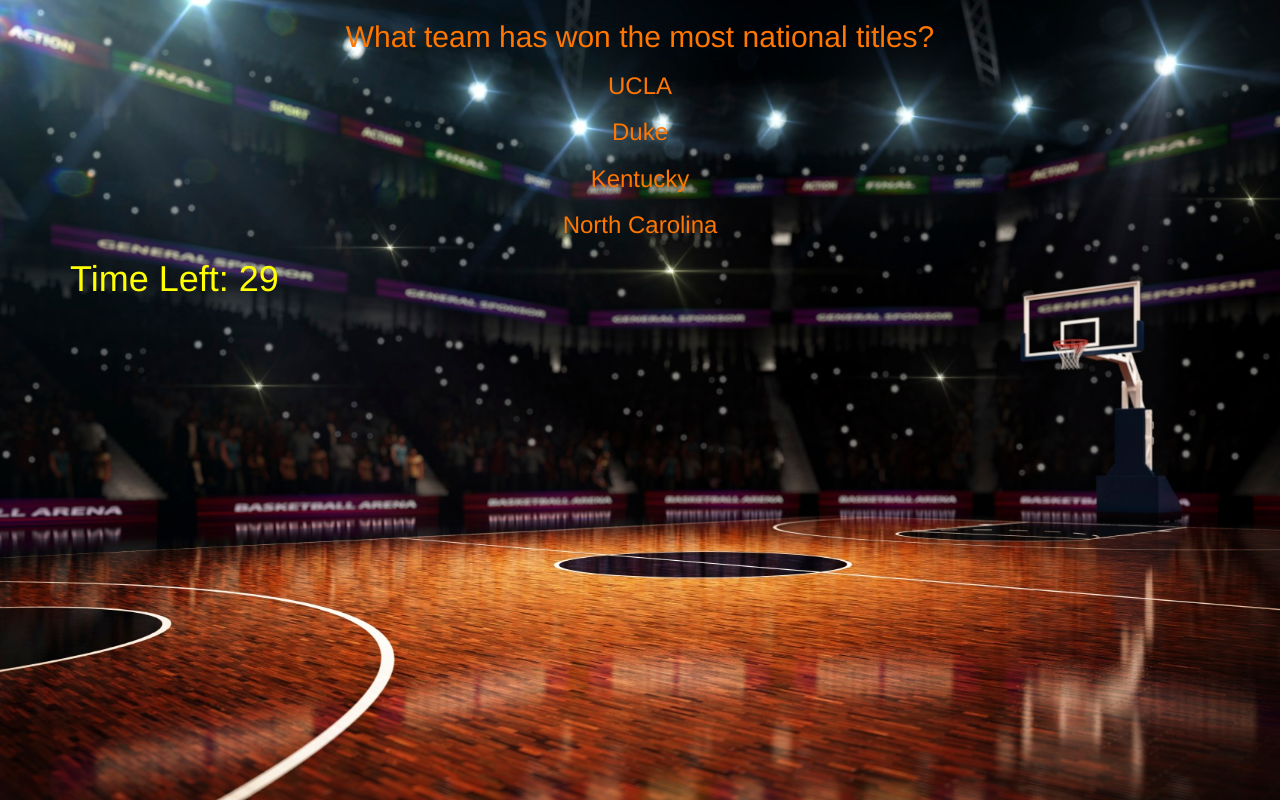
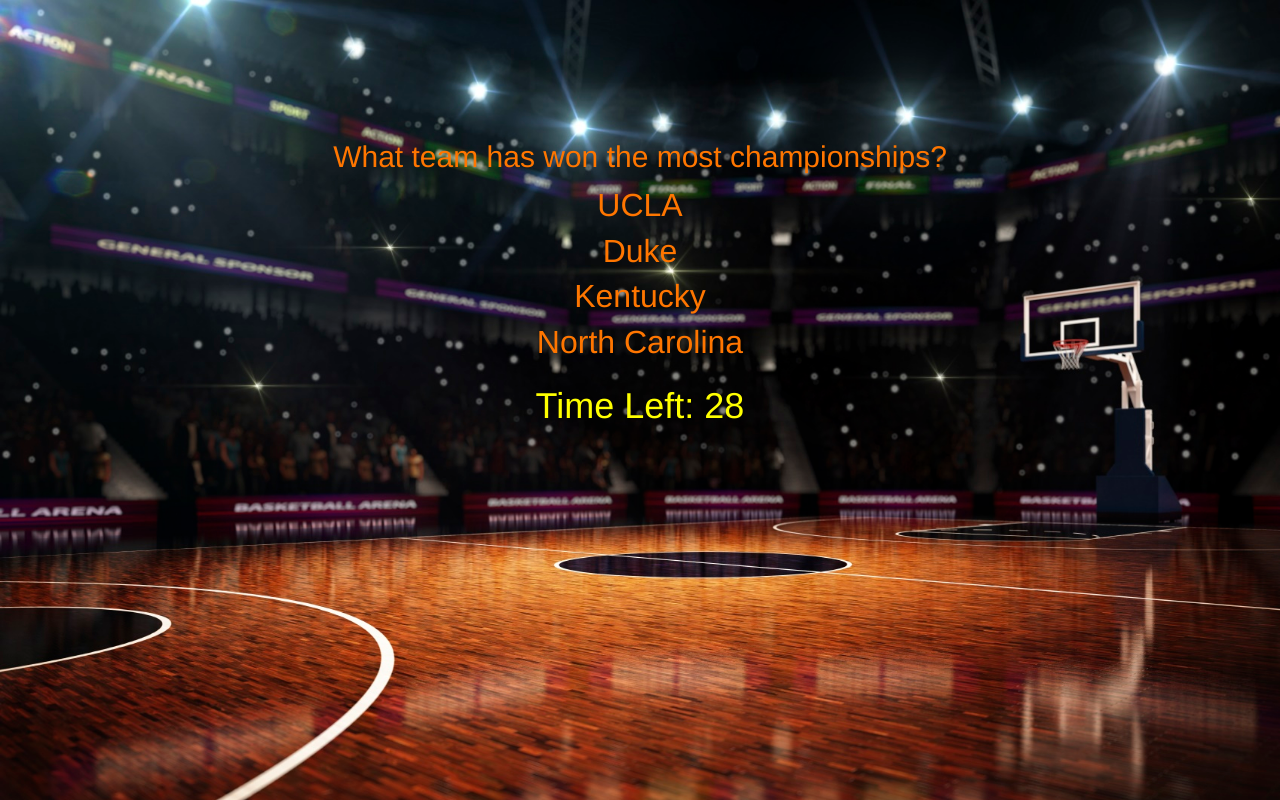
Before and after one commit to ppreziotti/TriviaGame, a plain HTML site: page index.html in a window 1280 px wide. Both pictures are taken after a click on the button "Start Game". Drawn offline with nearby package versions, Linux system fonts and the light colour scheme.

Commit message:
html/css/js updates

```diff
--- a/assets/css/style.css
+++ b/assets/css/style.css
@@ -1,6 +1,10 @@
 body {
 	background-image: url("../images/I-Stock-Basketball-Court.jpg");
 	background-size: cover;
+}
+
+.container {
+	margin-top: 120px;
 }
 
 #game {
@@ -8,14 +12,24 @@ body {
 	text-align: center;
 }
 
-h3:hover {
+.answer-choice {
+	font-size: 32px;
+	padding: 5px;
+}
+
+.answer-choice:hover {
 	background-color: cyan;
+	cursor: pointer;
 }
 
 #clock {
 	color: yellow;
+	text-align: center;
 }
 
 .btn {
 	background-color: cyan;
+	font-weight: bold;
+	font-size: 22px;
+	margin-top: 10px;
 }
--- a/assets/javascript/app.js
+++ b/assets/javascript/app.js
@@ -1,4 +1,5 @@
-// Global variables
+// GLOBAL VARIABLES
+//==========================================================================================
 var correctAnswers;
 var incorrectAnswers;
 var noAnswers;
@@ -6,20 +7,23 @@ var userGuess;
 var number;
 var intervalId;
 var clock = $("<h1>");
+var buzzer = new Audio("assets/sounds/buzzer.mp3");
+var cheer = new Audio("assets/sounds/cheering.mp3");
+var boo = new Audio("assets/sounds/boo.mp3");
 
-// Array that holds the trivia questions, choices, answers, and info to be shown after the question
+// Array that holds the trivia questions, answers/choices, and info about the answer
 var trivia = [
 	{
-		question: "What team has won the most national titles?",
+		question: "What team has won the most championships?",
 		choices: ["UCLA", "Duke", "Kentucky", "North Carolina"],
 		answer: "UCLA",
 		info: "The legendary program has won 11 national titles."
 	},
 	{
-		question: "What is the lowest seeded team to win the championship?",
+		question: "What is the lowest seed to win the championship?",
 		choices: ["7", "9", "8", "10"],
 		answer: "8",
-		info: "Villanova won the national title as a number 8 seed in 1985."
+		info: "Villanova won the national title as a No. 8 seed in 1985."
 	},
 	{
 		question: "What team holds the record for the most Final Four appearances?",
@@ -28,7 +32,7 @@ var trivia = [
 		info: "UNC has appeared in the Final Four 19 times."
 	},
 	{
-		question: "What school won the first ever national title in 1939?",
+		question: "What team won the first tournament in 1939?",
 		choices: ["Indiana", "Oregon", "Kansas", "Ohio State"],
 		answer: "Oregon",
 		info: "The tournament consisted of only eight teams and the championship game was held at Northwestern University.",
@@ -46,10 +50,10 @@ var trivia = [
 		info: "Austin Carr (Notre Dame) scored 61 points vs. Ohio in 1970"
 	},
 	{
-		question: "How many times has a 15 seed beaten a 2 seed in the Round of 64?",
+		question: "How many times has a No. 15 seed beaten a No. 2 seed in the Round of 64?",
 		choices: ["8", "4", "11", "7"],
 		answer: "8",
-		info: "The most recent time this occured was in 2016 when Middle Tennessee defeated Michigan State."
+		info: "This occured most recently in 2016 when Middle Tennessee defeated Michigan State."
 	},
 	{
 		question: "What is the lowest seed to reach the Final Four?",
@@ -58,10 +62,10 @@ var trivia = [
 		info: "Louisiana State (1986), George Mason (2006), and VCU (2011) have all accomplished this task."
 	},
 	{
-		question: "What player has won the most NCAA Tournament MVP Awards?",
+		question: "What player has won the most tournament Most Outstanding Player Awards?",
 		choices: ["Bill Walton, UCLA", "Jerry Lucas, Ohio State", "Alex Groza, Kentucky", "Lew Alcindor, UCLA"],
 		answer: "Lew Alcindor, UCLA",
-		info: "You might recognize the name he adopted during his NBA career, Kareem Abdul-Jabbar."
+		info: "You might recognize him by the name he adopted during his NBA career, Kareem Abdul-Jabbar."
 	},
 	{
 		question: "What city has hosted the most Final Fours?",
@@ -71,7 +75,8 @@ var trivia = [
 	}
 ];
 
-// Functions
+// FUNCTIONS
+//=============================================================================================
 
 // Starts a new game, resets all game counters and runs the showQuestion function
 function startGame() {
@@ -84,7 +89,7 @@ function startGame() {
 	showQuestion();
 }
 
-// Starts the time and displays it on the page
+// Starts the timer and displays it on the page
 // Displays the current question from the trivia array
 // Loops through the current question's answer choices and displays them
 function showQuestion() {
@@ -97,11 +102,13 @@ function showQuestion() {
 
 	for (i = 0; i < trivia[currentQuestion].choices.length; i++) {
 
-		var answerChoice = $("<h3>");
+		var answerDisplay = $("<div>");
+		var answerChoice =$("<span>");
 		answerChoice.addClass("answer-choice");
 		answerChoice.attr("data-answer", trivia[currentQuestion].choices[i]);
 		answerChoice.text(trivia[currentQuestion].choices[i]);
-		$("#game").append(answerChoice);
+		$(answerDisplay).append(answerChoice);
+		$("#game").append(answerDisplay);
 
 		}
 
@@ -109,51 +116,25 @@ function showQuestion() {
 
 }
 
-// Iterates currentQuestion and then runs the showQuestion function for the next question
-// If all questions have been displayed already the gameOver function is run
-function nextQuestion() {
-	currentQuestion++;
-	if (currentQuestion < trivia.length) {
-		showQuestion();
-	}
-	else {
-		gameOver();
-	}
-}
-
-// The game ends and the user's stats, along with a start new game button, are displayed
-function gameOver() {
-	var correctStats = $("<h2>").html("Correct Answers: " + correctAnswers);
-	var incorrectStats = $("<h2>").html("Incorrect Answers: " + incorrectAnswers);
-	var unansweredStats = $("<h2>").html("Unanswered Questions: " + noAnswers);
-	$("#game").empty();
-	$("#game").append(correctStats);
-	$("#game").append(incorrectStats);
-	$("#game").append(unansweredStats);
-	var newGame = $("<button>").text("Start New Game");
-	newGame.addClass("btn btn-large");
-	$("#game").append(newGame);
-}
-
-// Event handler for clicking the start new game button, startGame function is run
-$(document.body).on("click", ".btn", function() {
-	startGame();
-});
-
-// 30 second timer, counting down from 30
+// Sets timer at 30 seconds and shows it on the page
 function timer() {
 	number = 30;
 	intervalId = setInterval(decrement, 1000);
+	clock.text("Time Left: " + number);
 }
 
-// Sets the proper decrement for timer and displays the timer on the page
-// If the timer reaches zero the noAnswer function is run
+// Sets the proper decrement for timer and displays the timer on the page as it counts down
+// If the timer reaches zero the noAnswer function is run after a second
+// (Allows user to see the timer hit zero)
 function decrement() {
+
+	number--;
 	clock.text("Time Left: " + number);
-	number--;
 	if (number === 0) {
-		noAnswer();
+		buzzer.play();
+		setTimeout(noAnswer, 1000);
 	}
+
 }
 
 // Notifies the user that they picked the correct answer, next question is shown after 5 seconds
@@ -161,6 +142,7 @@ function correctAnswer() {
 	correctAnswers++;
 	console.log("Correct answers: " + correctAnswers);
 	stop();
+	cheer.play();
 	var answerStatement = $("<h2>").html("You are correct! " + trivia[currentQuestion].info);
 	$("#game").html(answerStatement);
 	setTimeout(nextQuestion, 5000);
@@ -171,6 +153,7 @@ function incorrectAnswer() {
 	incorrectAnswers++;
 	console.log("Incorrect answers: " + incorrectAnswers);
 	stop();
+	boo.play();
 	var answerStatement = $("<h2>").html("Sorry, the correct answer was " +
 		trivia[currentQuestion].answer + ". " + trivia[currentQuestion].info);
 	$("#game").html(answerStatement);
@@ -194,6 +177,37 @@ function stop() {
 	$("#clock").empty();
 }
 
+// Iterates currentQuestion and then runs the showQuestion function for the next question
+// If all questions have been displayed already the gameOver function is run
+function nextQuestion() {
+	currentQuestion++;
+	if (currentQuestion < trivia.length) {
+		showQuestion();
+	}
+	else {
+		gameOver();
+	}
+}
+
+// The game ends and the user's stats, along with a "play again" button, are displayed
+function gameOver() {
+	var correctStats = $("<h2>").html("Correct Answers: " + correctAnswers);
+	var incorrectStats = $("<h2>").html("Incorrect Answers: " + incorrectAnswers);
+	var unansweredStats = $("<h2>").html("Unanswered Questions: " + noAnswers);
+	$("#game").empty();
+	$("#game").append("<h1>Game Over</h1>");
+	$("#game").append(correctStats);
+	$("#game").append(incorrectStats);
+	$("#game").append(unansweredStats);
+	var newGame = $("<button>").text("Play Again");
+	newGame.addClass("btn btn-large");
+	newGame.attr("id", "new-game");
+	$("#game").append(newGame);
+}
+
+// MAIN PROCESS
+//=============================================================================================
+
 // Event handler for clicking start button, startGame function is run
 $("#start").on("click", function() {
 	startGame();
@@ -213,3 +227,10 @@ $(document.body).on("click", ".answer-choice" , function() {
 		incorrectAnswer();
 	}
 });
+
+// Event handler for clicking the new game button, startGame function is run
+// without reloading the page
+$(document.body).on("click", "#new-game", function() {
+	event.preventDefault();
+	startGame();
+});
--- a/index.html
+++ b/index.html
@@ -12,18 +12,26 @@
 
 	<div class="container">
 
-		<div id="game">
+		<div class="row">
 
-			<h1>Welcome to March Madness Trivia!</h1>
+			<div class="col-md-12" id="game">
 
-			<h2>So you think you're an expert when it comes to the NCAA Division I Men's Basketball Tournament?</h2>
-			<h2>Press the button below to dive in and test your knowledge!</h2>
+				<h1>Welcome to March Madness Trivia!</h1>
 
-			<button id="start" class="btn btn-large>">Start Game</button>
+				<h2>So you think you're an expert when it comes to the NCAA Division I Men's Basketball Tournament?</h2>
+				<h2>Press the button below to dive in and test your knowledge!</h2>
+
+				<button id="start" class="btn btn-large>">Start Game</button>
+
+			</div>
 
 		</div>
 
-		<div id="clock">
+		<div class="row">
+
+			<div class="col-md-12" id="clock">
+
+			</div>
 
 		</div>
 
```
Also changed, not shown: 3 other files.
